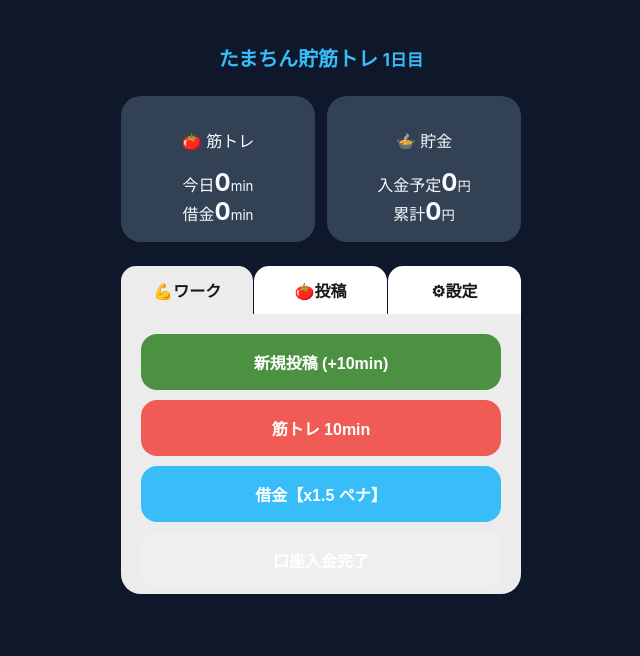
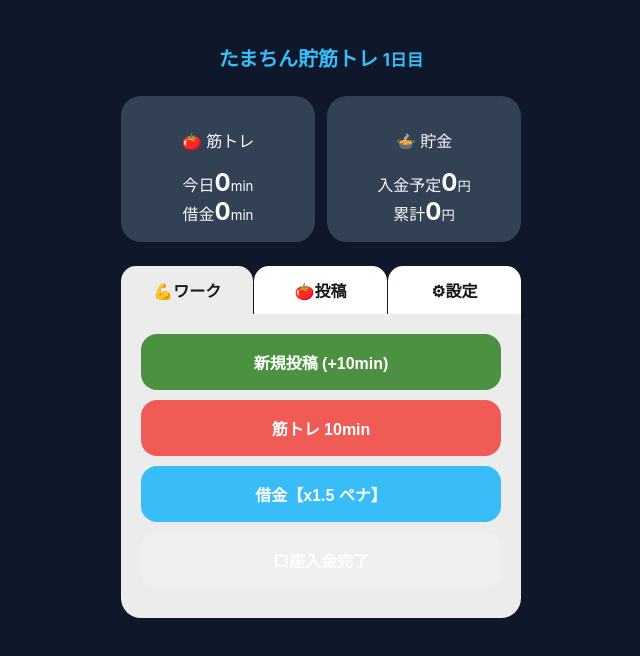
Before and after one commit to momo-admin/training-tomato, a website built with Vite: page index.html in a window 1280 px wide. Shown: the whole page, without its empty margins (319-959 px from the left). Built offline with nearby package versions, Linux system fonts and the light colour scheme; no server answers.

Commit message:
html css

```diff
--- a/style.css
+++ b/style.css
@@ -41,8 +41,13 @@ body {
 .tab-contents-item {
   display: none;
   width: 100%;
-  height: 280px; /* 固定高さ */
-  max-hight: 90%;
+  /* 固定高さをやめて、中身に合わせる */
+  min-height: 280px;
+  /* 画面の高さに対して最大値を決める（例：画面の50%まで） */
+  max-height: 60vh;
+  /* 中身が溢れたらスクロールできるようにする */
+  overflow-y: auto;
+
   background-color: #ececec;
   padding: 20px;
   border-radius: 0 0 20px 20px;
```
